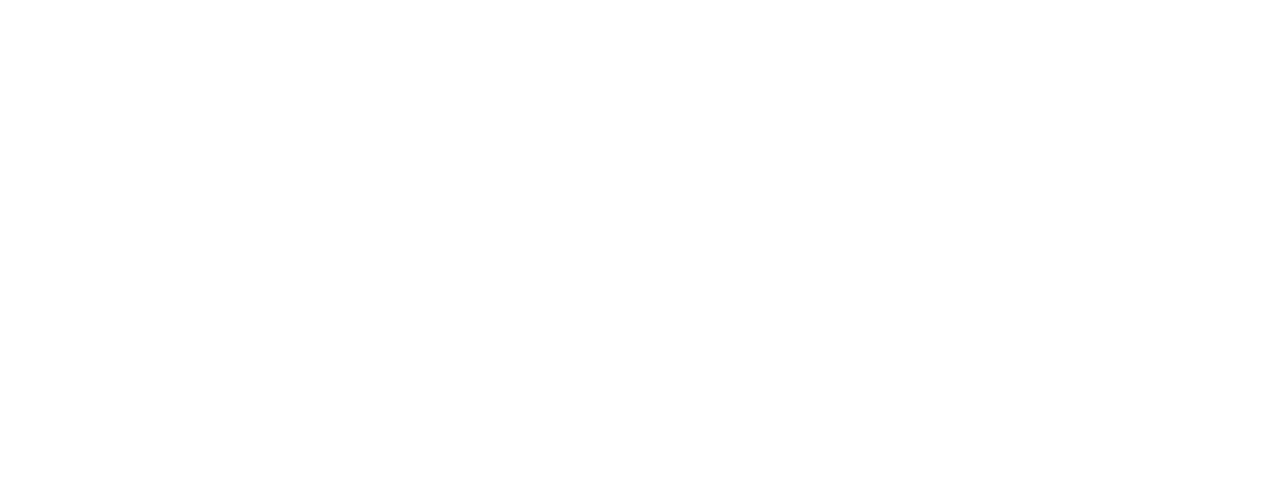
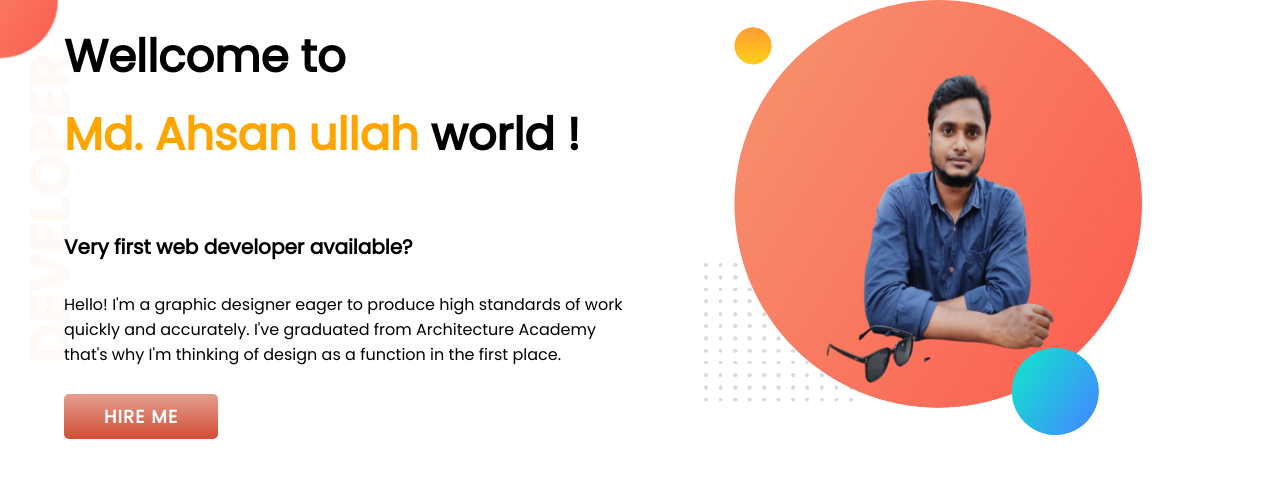
Before and after one commit to sumonaliupwork/Developer-protfolio, a plain HTML site: page index.html in a window 1280 px wide. Drawn offline with Linux system fonts and the light colour scheme.

Commit message:
top-banner

```diff
--- a/index.html
+++ b/index.html
@@ -1,13 +1,35 @@
 <!DOCTYPE html>
 <html lang="en">
+
 <head>
     <meta charset="UTF-8">
     <meta http-equiv="X-UA-Compatible" content="IE=edge">
     <meta name="viewport" content="width=device-width, initial-scale=1.0">
     <title>Md. Ahsan-Protfolio</title>
+    <link rel="preconnect" href="https://fonts.googleapis.com">
+    <link rel="preconnect" href="https://fonts.gstatic.com" crossorigin>
+    <link href="https://fonts.googleapis.com/css2?family=Poppins&display=swap" rel="stylesheet">
     <link rel="stylesheet" href="style.css">
 </head>
+
 <body>
+    <section class="top-banner">
+        <div class="half-weidh">
+            <h1>Wellcome to</h1>
+            <h1><span class="h1-color">Md. Ahsan ullah</span> world !</h1>
+            <h3>Very first web developer available?</h3>
+            <p>Hello! I'm a graphic designer eager to produce high standards of work quickly and accurately. I've
+                graduated
+                from Architecture Academy that's why I'm thinking of design as a function in the first place. </p>
+            <a class="link-button" target="_blank" href="https://mdahsanullah.com/">Hire me</a>
+        </div>
+        <div class="half-weidh">
+            <img src="images/my-bg.png" alt="Md. Ahsan picture">
+        </div>
+    </section>
+
+
 
 </body>
+
 </html>
--- a/style.css
+++ b/style.css
@@ -0,0 +1,46 @@
+body{
+    font-family: 'Poppins', sans-serif;
+    margin: 0;
+}
+h1{
+    font-size: 45px;
+    line-height: 40px;
+}
+h3 {
+    padding-bottom: 10px;
+    font-size: 20px;
+    padding-top: 40px;
+}
+
+p {
+    line-height: 25px;
+    padding-bottom: 20px;
+}
+.h1-color{
+    color: orange;
+}
+section{
+    display: flex;
+}
+.half-weidh{
+    width: 50%;
+    padding-left: 5%;
+}
+.half-weidh img{
+    width: 76%;
+}
+.link-button{
+    text-decoration: none;
+    background-image: linear-gradient(#e49e8f, rgb(211, 78, 54));
+    padding: 10px 40px;
+    border-radius: 5px;
+    color: white;
+    text-transform: uppercase;
+    font-size: 18px;
+    font-weight: 700;
+    letter-spacing: 1.1px;
+}
+.top-banner{
+    background-image: url(images/top-banner.png);
+    background-repeat: no-repeat;
+}
```
Also changed, not shown: images/dream-bg.png (added), images/exp-bg.png (added), images/jhankar.png (added), images/jhankar2.png (added), images/my-bg.png (added), images/my-bg2.png (added), images/top-banner.png (added), 7 other files.
